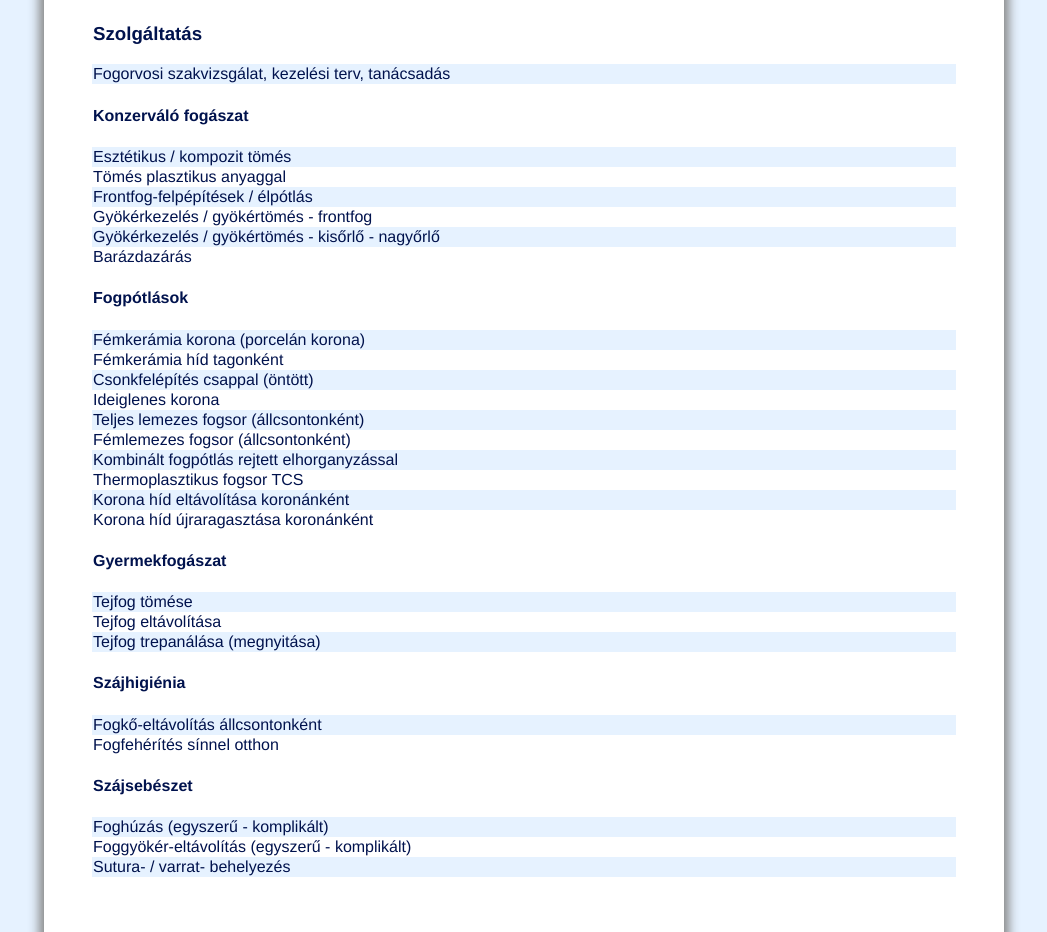
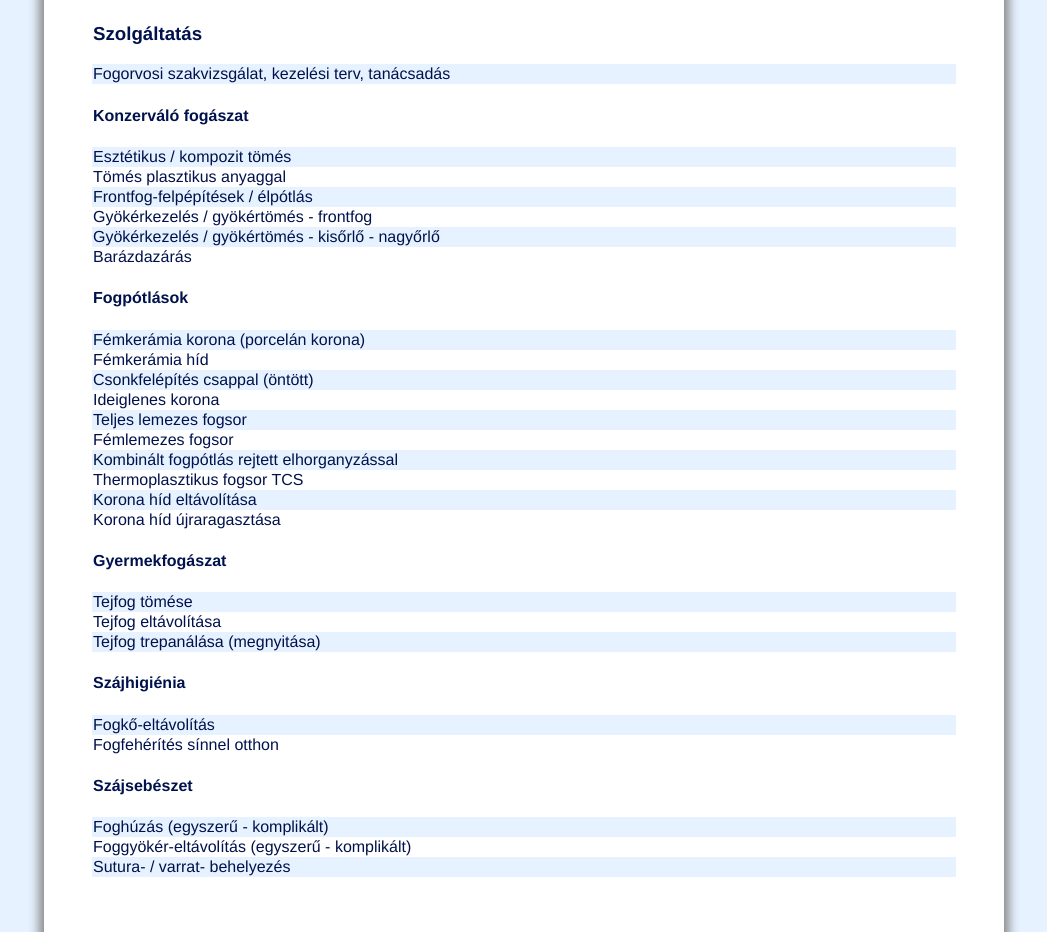
Before and after one commit to primohbbt/primohbbt.github.io, a plain HTML site: page prices.html in a window 1280 px wide. Shown: the part 260-1192 px from the top of the page, without its empty margins (116-1163 px from the left). Drawn offline with Linux system fonts and the light colour scheme.

Commit message:
pricetable updated

```diff
--- a/prices.html
+++ b/prices.html
@@ -70,7 +70,7 @@
 					<td> </td>
 				</tr>
 				<tr>
-					<td>Fémkerámia híd tagonként</td>
+					<td>Fémkerámia híd</td>
 					<td> </td>
 				</tr>
 				<tr>
@@ -82,11 +82,11 @@
 					<td> </td>
 				</tr>
 				<tr>
-					<td>Teljes lemezes fogsor (állcsontonként)</td>
+					<td>Teljes lemezes fogsor</td>
 					<td> </td>
 				</tr>
 				<tr>
-					<td>Fémlemezes fogsor (állcsontonként)</td>
+					<td>Fémlemezes fogsor</td>
 					<td> </td>
 				</tr>
 				<tr>
@@ -98,11 +98,11 @@
 					<td> </td>
 				</tr>
 				<tr>
-					<td>Korona híd eltávolítása koronánként</td>
+					<td>Korona híd eltávolítása</td>
 					<td> </td>
 				</tr>
 				<tr>
-					<td>Korona híd újraragasztása koronánként</td>
+					<td>Korona híd újraragasztása</td>
 					<td> </td>
 				</tr>
 			</table>
@@ -132,7 +132,7 @@
 					<td></td>
 				</tr>
 				<tr>
-					<td>Fogkő-eltávolítás állcsontonként</td>
+					<td>Fogkő-eltávolítás</td>
 					<td> </td>
 				</tr>
 				<tr>
```
